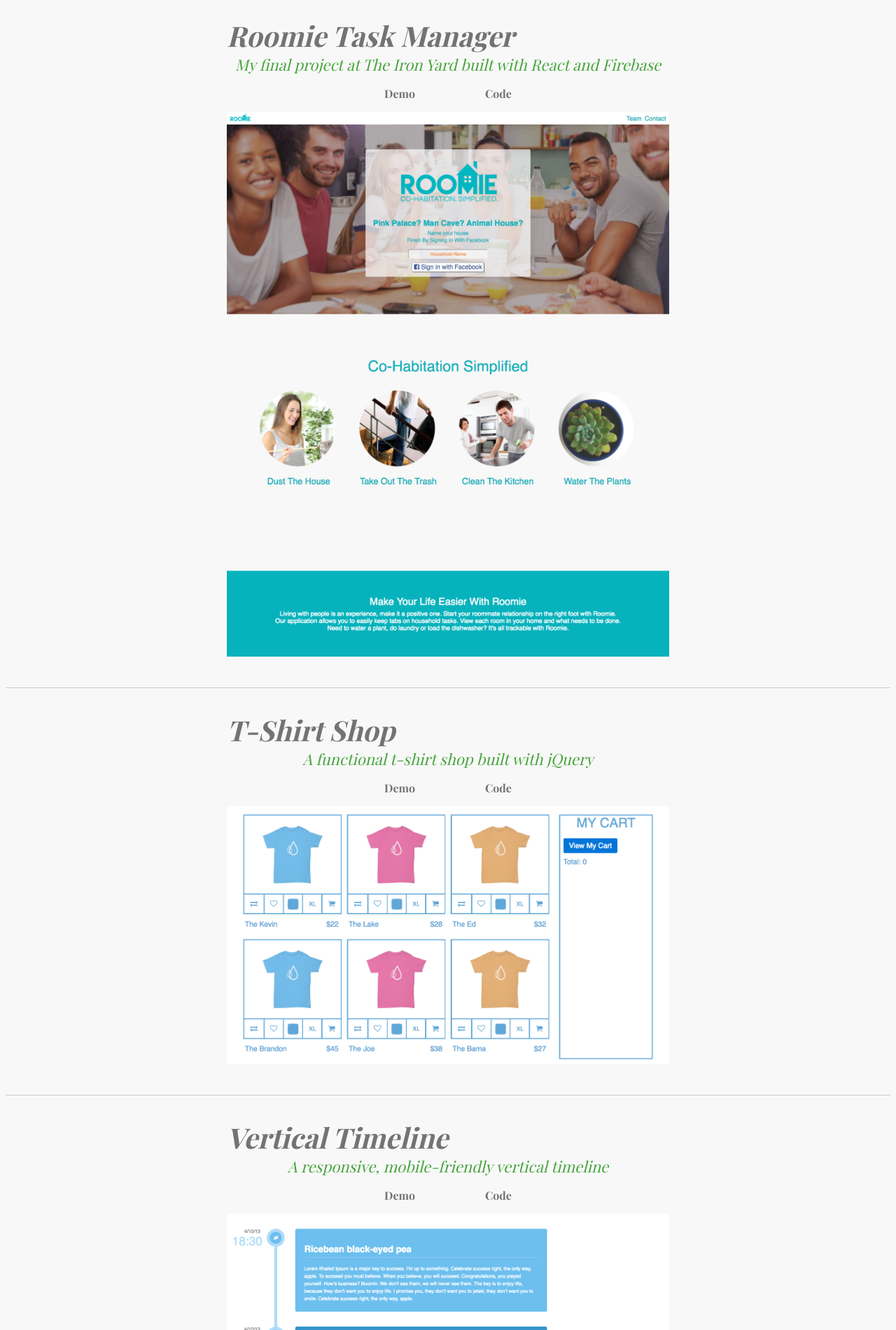
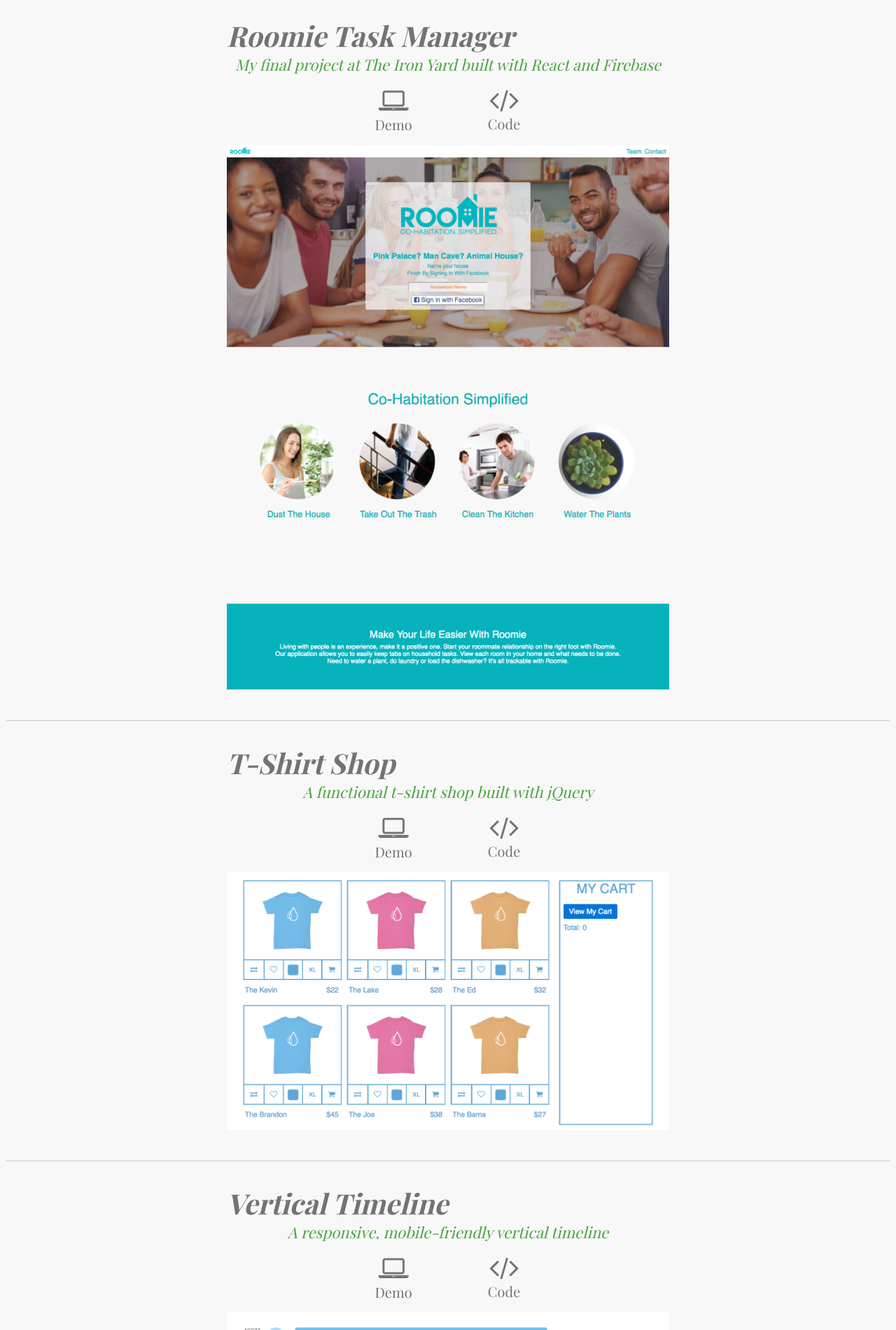
Before and after one commit to linsydeanna/portfolio, a plain HTML site: page index.html in a window 1280 px wide. Shown: the part 880-2780 px from the top of the page at 70% size. Drawn offline with nearby package versions, Linux system fonts and the light colour scheme; a web font is replaced by a local one.

Commit message:
fixed pic in mobile and added icons

```diff
--- a/index.html
+++ b/index.html
@@ -121,8 +121,8 @@
           <p>My final project at The Iron Yard built with React and Firebase</p>
         </div>
         <div class="project-links">
-        <a href="http://roomie.surge.sh" target="_blank">Demo</a>
-        <a href="https://github.com/linsydeanna/roomie" target="_blank">Code</a>
+        <a href="http://roomie.surge.sh" target="_blank"><i class="fa fa-laptop fa-2x" aria-hidden="true"></i>Demo</a>
+        <a href="https://github.com/linsydeanna/roomie" target="_blank"><i class="fa fa-code fa-2x" aria-hidden="true"></i>Code</a>
         </div>
         <a href="http://roomie.surge.sh" target="_blank"><img class="project-screenshot" src="roomie.png" alt=""></a>
       </div>
@@ -135,8 +135,8 @@
           <p>A functional t-shirt shop built with jQuery</p>
         </div>
         <div class="project-links">
-        <a href="https://linsydeanna.github.io/TIYtshirt-shop/#storeview" target="_blank">Demo</a>
-        <a href="https://github.com/linsydeanna/TIYtshirt-shop" target="_blank">Code</a>
+        <a href="https://linsydeanna.github.io/TIYtshirt-shop/#storeview" target="_blank"><i class="fa fa-laptop fa-2x" aria-hidden="true"></i>Demo</a>
+        <a href="https://github.com/linsydeanna/TIYtshirt-shop" target="_blank"><i class="fa fa-code fa-2x" aria-hidden="true"></i>Code</a>
         </div>
         <a href="https://linsydeanna.github.io/TIYtshirt-shop/#storeview" target="_blank"><img class="project-screenshot" src="tshirtshop.png" alt=""></a>
       </div>
@@ -149,8 +149,8 @@
           <p>A responsive, mobile-friendly vertical timeline</p>
         </div>
         <div class="project-links">
-        <a href="https://linsydeanna.github.io/RWDassignment/" target="_blank">Demo</a>
-        <a href="https://github.com/linsydeanna/RWDassignment" target="_blank">Code</a>
+        <a href="https://linsydeanna.github.io/RWDassignment/" target="_blank"><i class="fa fa-laptop fa-2x" aria-hidden="true"></i>Demo</a>
+        <a href="https://github.com/linsydeanna/RWDassignment" target="_blank"><i class="fa fa-code fa-2x" aria-hidden="true"></i>Code</a>
         </div>
         <a href="https://linsydeanna.github.io/RWDassignment/" target="_blank"><img class="project-screenshot" src="responsivewebdesign.png" alt=""></a>
       </div>
@@ -163,8 +163,8 @@
           <p>My first modern website</p>
         </div>
         <div class="project-links">
-        <a href="https://linsydeanna.github.io/SurfandPaddle/" target="_blank">Demo</a>
-        <a href="https://github.com/linsydeanna/SurfandPaddle" target="_blank">Code</a>
+        <a href="https://linsydeanna.github.io/SurfandPaddle/" target="_blank"><i class="fa fa-laptop fa-2x" aria-hidden="true"></i>Demo</a>
+        <a href="https://github.com/linsydeanna/SurfandPaddle" target="_blank"><i class="fa fa-code fa-2x" aria-hidden="true"></i>Code</a>
         </div>
         <a href="https://linsydeanna.github.io/SurfandPaddle/" target="_blank"><img class="project-screenshot" src="surfandpaddle.png" alt=""></a>
       </div>
--- a/main.css
+++ b/main.css
@@ -30,9 +30,9 @@
   }
 
   .picture img {
-    width: 220px;
-    height: 330px;
-    margin-top: -175px;
+    width: 140px;
+    height: 270px;
+    margin-top: -115px;
   }
 
   .name {
--- a/projects.css
+++ b/projects.css
@@ -54,12 +54,21 @@
   .project-links a {
     color: #737373;
     margin: 0px 50px 16px;
-    font-size: 16px;
-    font-weight: 800;
+    font-size: 20px;
     text-decoration: none;
   }
 
-}
+  .project-links a:hover {
+    color: #47a53d;
+  }
+
+  .project-links a {
+    text-align: center;
+  }
+
+  .fa-laptop {
+    margin-top: 1px;
+  }
 
 @media screen and (max-width: 950px) {
 
```
